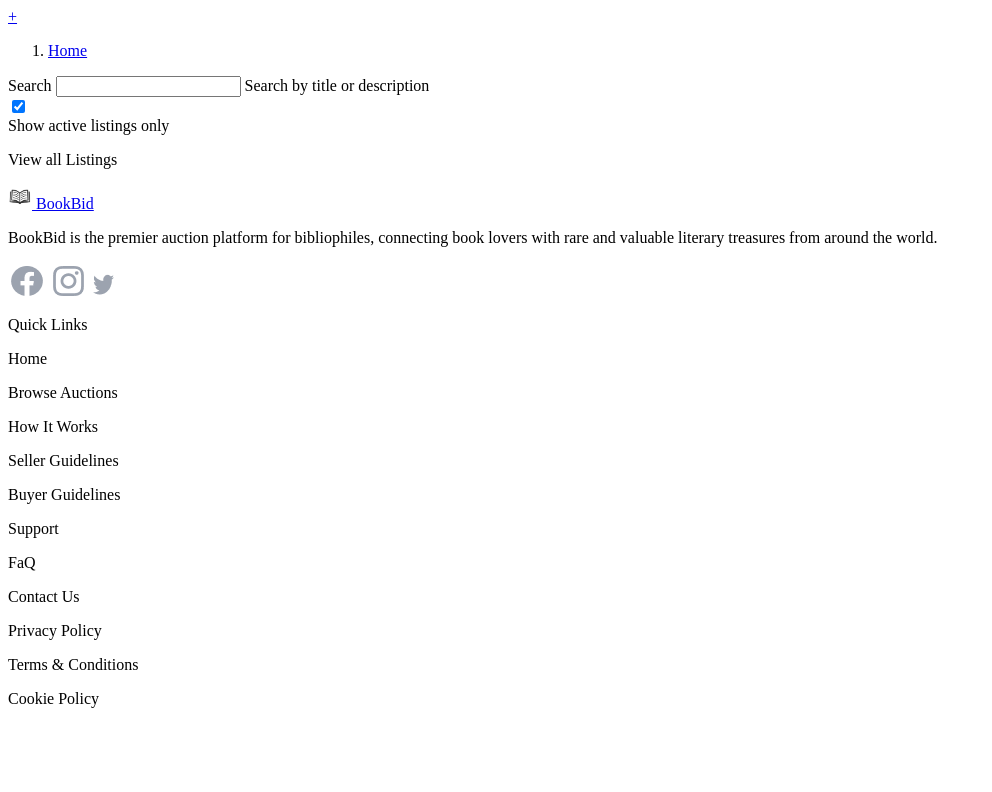
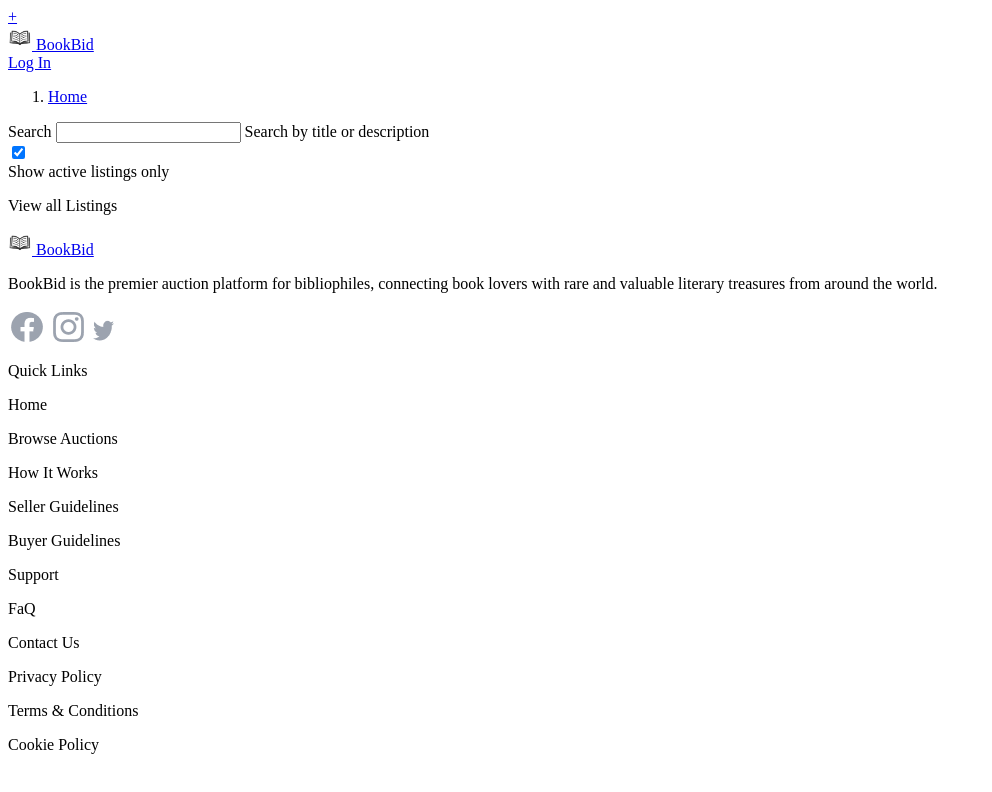
Before and after one commit to hajnalkafenyo/auction-portal, a website: page src/index.html in a window 1280 px wide. Shown: the whole page, without its empty margins (0-992 px from the left). Drawn offline with Linux system fonts and the light colour scheme; no server answers.

Commit message:
Small UI fixes

```diff
--- a/src/css/index.css
+++ b/src/css/index.css
@@ -23,8 +23,12 @@
   @apply border-solid rounded-md border-2 border-gray-200 shadow p-2 w-full;
 }
 
-.inputfield > span{
+.inputfield > .helptext{
   @apply text-xs text-gray-400;
+}
+
+.inputfield > .input-error {
+  @apply text-red-500  m-1 text-sm;
 }
 
 .button-primary{
--- a/src/js/header.js
+++ b/src/js/header.js
@@ -4,17 +4,30 @@
     return user;
 }
 
+const noUserHtml = `<nav id="header" class="flex flex-row w-full justify-center p-2 bg-white border">
+        <div class="flex flex-row justify-between max-w-[1024px] w-full items-center">
+            <a href="/" class="flex flex-row gap-8 h-fit">
+                <img src="/images/logo.png" alt="BookBid Logo" style="height: 24px; width: 24px">
+                <span class="font-bold text-primary sm:block hidden">BookBid</span>
+            </a>
+            <div class="flex flex-row gap-4 items-center">
+                <a href="login.html" type="button" class="button-primary px-2 hidden md:block">Log In</a>
+            </div>
+        </div>
+    </nav>`
+
 let currentCredits = 0;
 
 async function getHeader() {
+    const headerElement = document.getElementById('header');
     const userFromLocalStorage = getUserFromLocalStorage()
     if (!userFromLocalStorage) {
+        headerElement.innerHTML = noUserHtml;
         return;
-    }
+    } else {
         const userName = userFromLocalStorage.name;
         const profile = await getProfile(userName);
         currentCredits = profile.credits;
-    const headerElement = document.getElementById('header');
         headerHtml = headerContent(profile);
         headerElement.innerHTML = headerHtml;
         const logOut = document.getElementById("logOut");
@@ -23,6 +36,7 @@
             localStorage.removeItem("user");
             window.location.href = "login.html";
         })
+    }
 
 }
 
```
Lines whose indentation alone changed are shown as unchanged.
